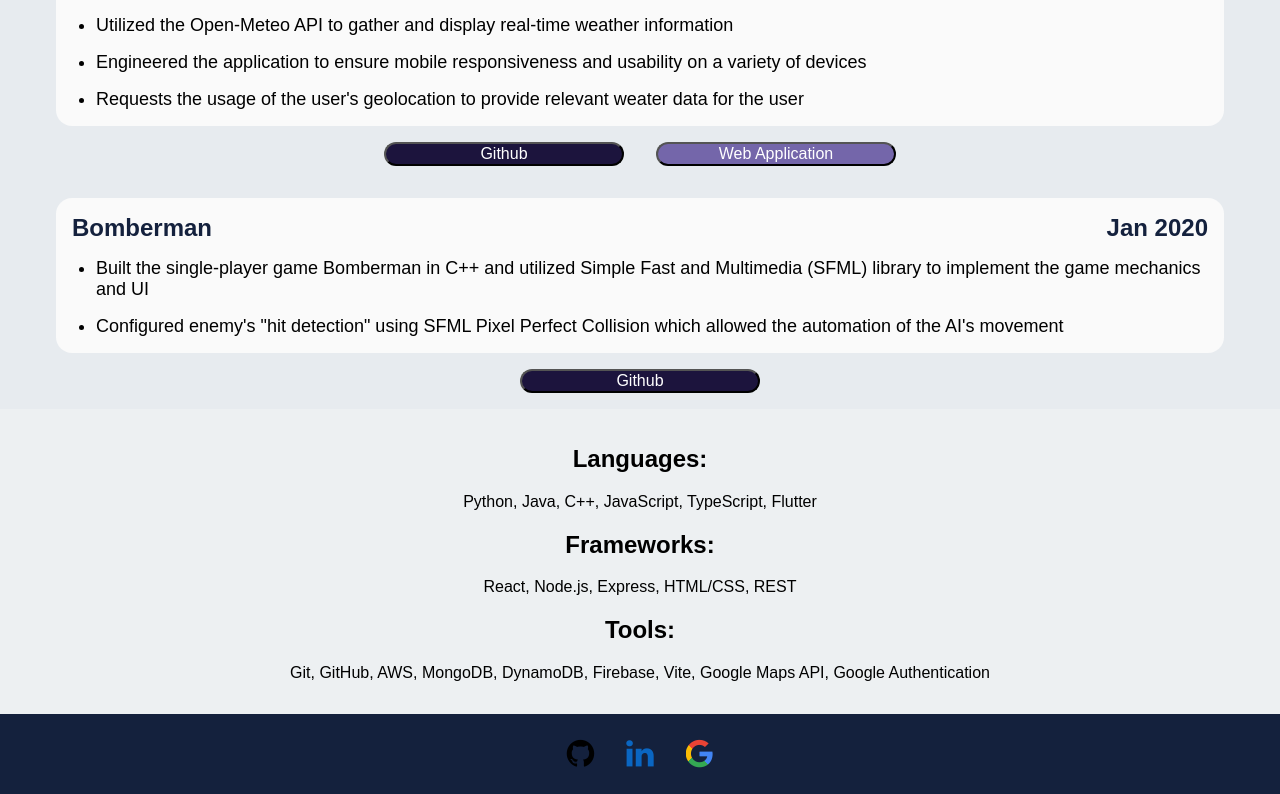
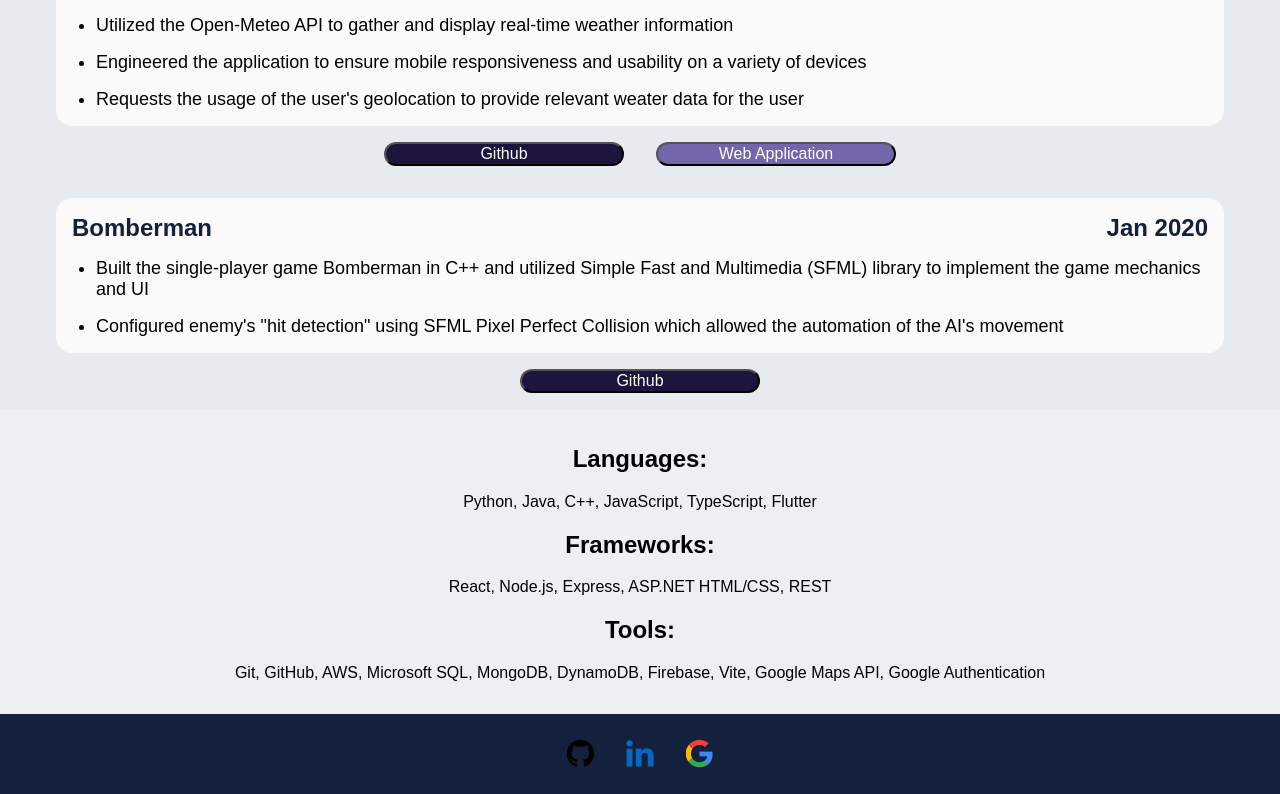
Before and after one commit to OriginalPandaz/originalpandaz.github.io, a React (Vite) app: page / in a window 1280 px wide. Shown: the part 1984-2778 px from the top of the page. Built offline with nearby package versions, Linux system fonts and the light colour scheme.

Commit message:
Added New Skills

```diff
--- a/src/Skill.jsx
+++ b/src/Skill.jsx
@@ -9,13 +9,13 @@ export function Skill() {
           </div>
           <div className="skill-item">
             <h2>Frameworks: </h2>
-            <span>React, Node.js, Express, HTML/CSS, REST</span>
+            <span>React, Node.js, Express, ASP.NET HTML/CSS, REST</span>
           </div>
           <div className="skill-item">
             <h2>Tools: </h2>
             <span>
-              Git, GitHub, AWS, MongoDB, DynamoDB, Firebase, Vite, Google Maps
-              API, Google Authentication
+              Git, GitHub, AWS, Microsoft SQL, MongoDB, DynamoDB, Firebase,
+              Vite, Google Maps API, Google Authentication
             </span>
           </div>
         </div>
```
